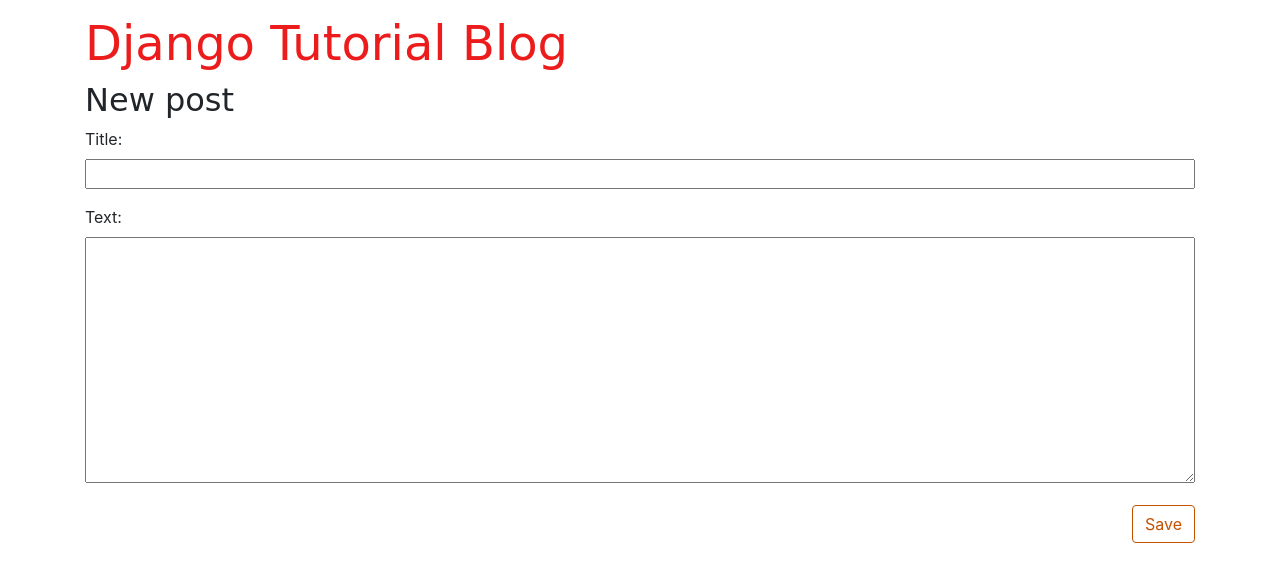
After one commit to smarak1996/my-first-blog, a Django app: page /post/new/ in a window 1280 px wide. The commit adds this page. Shown: the top 582 px of the page. Run offline with Django 3.2, Linux system fonts and the light colour scheme; some libraries are stand-ins or nearby versions.

Commit message:
Added views to create/edit blog post inside the site.

```diff
--- /dev/null
+++ b/blog/forms.py
@@ -0,0 +1,9 @@
+from django import forms
+
+from .models import Post
+
+class PostForm(forms.ModelForm):
+
+    class Meta:
+        model = Post
+        fields = ('title', 'text')
--- a/blog/templates/blog/base.html
+++ b/blog/templates/blog/base.html
@@ -12,11 +12,14 @@
     <body>
         <header class="page-header">
             <div class="container">
+                <a href="{% url 'post_new' %}" class="top-menu">
+                    <!-- {% include './icons/file-earmark-plus.svg' %} -->
+                </a>
                 <h1><a href="/">Django Tutorial Blog</a></h1>
             </div>
         </header>
 
-        <main class="container">
+        <main class="content container">
             <div class="row">
                 <div class="col">
                     {% block content %}
--- /dev/null
+++ b/blog/templates/blog/post_edit.html
@@ -0,0 +1,10 @@
+{% extends 'blog/base.html' %}
+
+{% block content %}
+    <h2>New post</h2>
+    <form method="POST" class="post-form">
+        {% csrf_token %}
+        {{ form.as_p }}
+        <button type="submit" class="save btn btn-secondary">Save</button>
+    </form>
+{% endblock %}
--- a/blog/urls.py
+++ b/blog/urls.py
@@ -4,4 +4,5 @@
 urlpatterns = [
     path('',views.post_list, name = 'post_list'),
     path('post/<int:pk>/', views.post_detail, name='post_detail'),
+    path('post/new/', views.post_new, name='post_new')
 ]
--- a/blog/views.py
+++ b/blog/views.py
@@ -1,6 +1,7 @@
-from django.shortcuts import render, get_object_or_404
+from django.shortcuts import render, get_object_or_404, redirect
 from .models import Post
 from django.utils import timezone
+from .forms import PostForm
 
 def post_list(request):
     posts = Post.objects.filter(published_date__lte=timezone.now()).order_by('published_date')
@@ -10,3 +11,16 @@
 def post_detail(request, pk):
     post = get_object_or_404(Post, pk=pk)
     return render(request, 'blog/post_detail.html', {'post': post})
+
+def post_new(request):
+    if request.method == "POST":
+        form = PostForm(request.POST)
+        if form.is_valid():
+            post = form.save(commit=False)
+            post.author = request.user
+            post.published_date = timezone.now()
+            post.save()
+            return redirect('post_detail', pk=post.pk)
+    else:
+        form = PostForm()
+    return render(request, 'blog/post_edit.html', {'form': form})
--- a/mysite/settings.py
+++ b/mysite/settings.py
@@ -109,7 +109,7 @@
 
 LANGUAGE_CODE = 'en-us'
 
-TIME_ZONE = 'UTC'
+TIME_ZONE = 'Asia/Kolkata'
 
 USE_I18N = True
 
```
Also changed, not shown: blog/templates/blog/icons/file-earmark-plus.svg (added).
